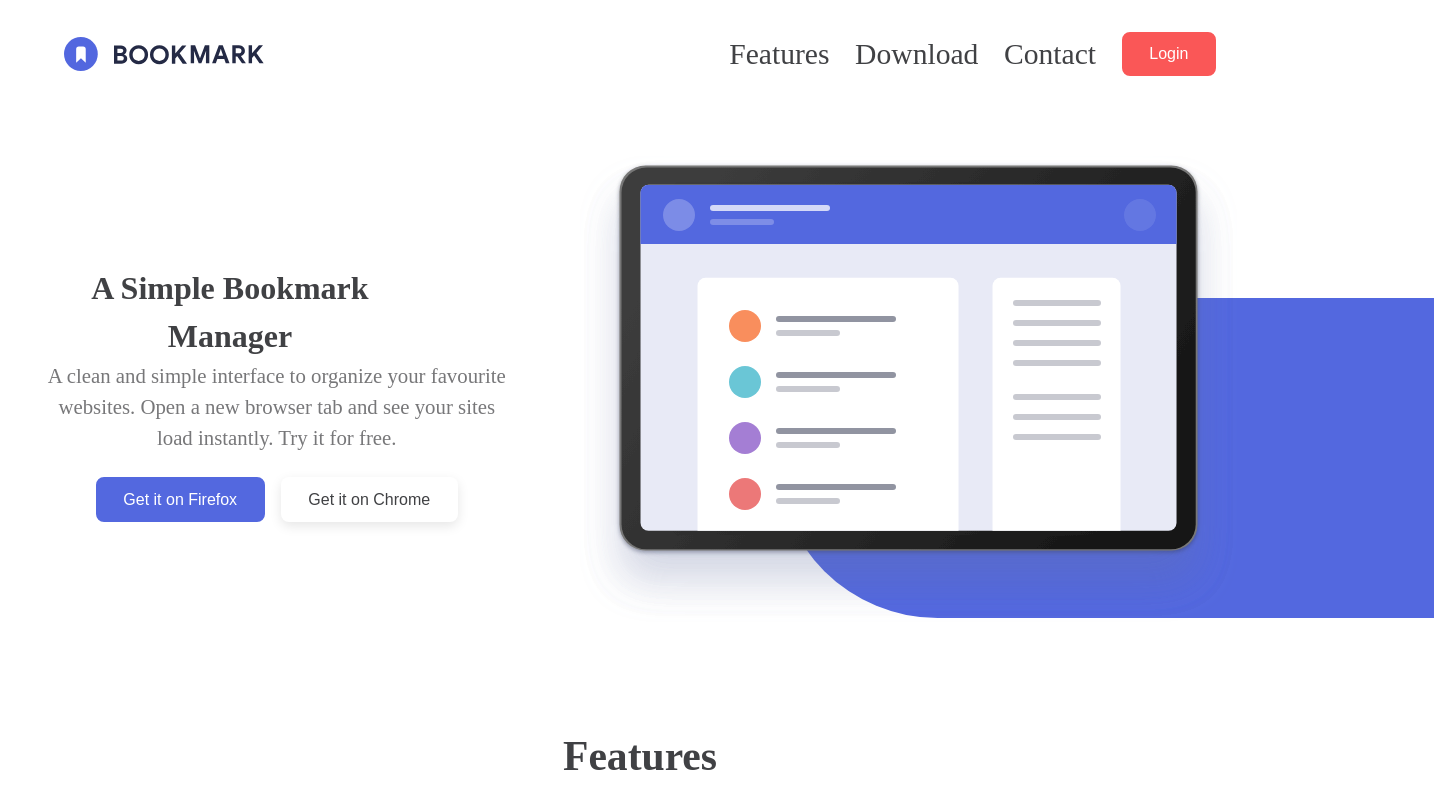
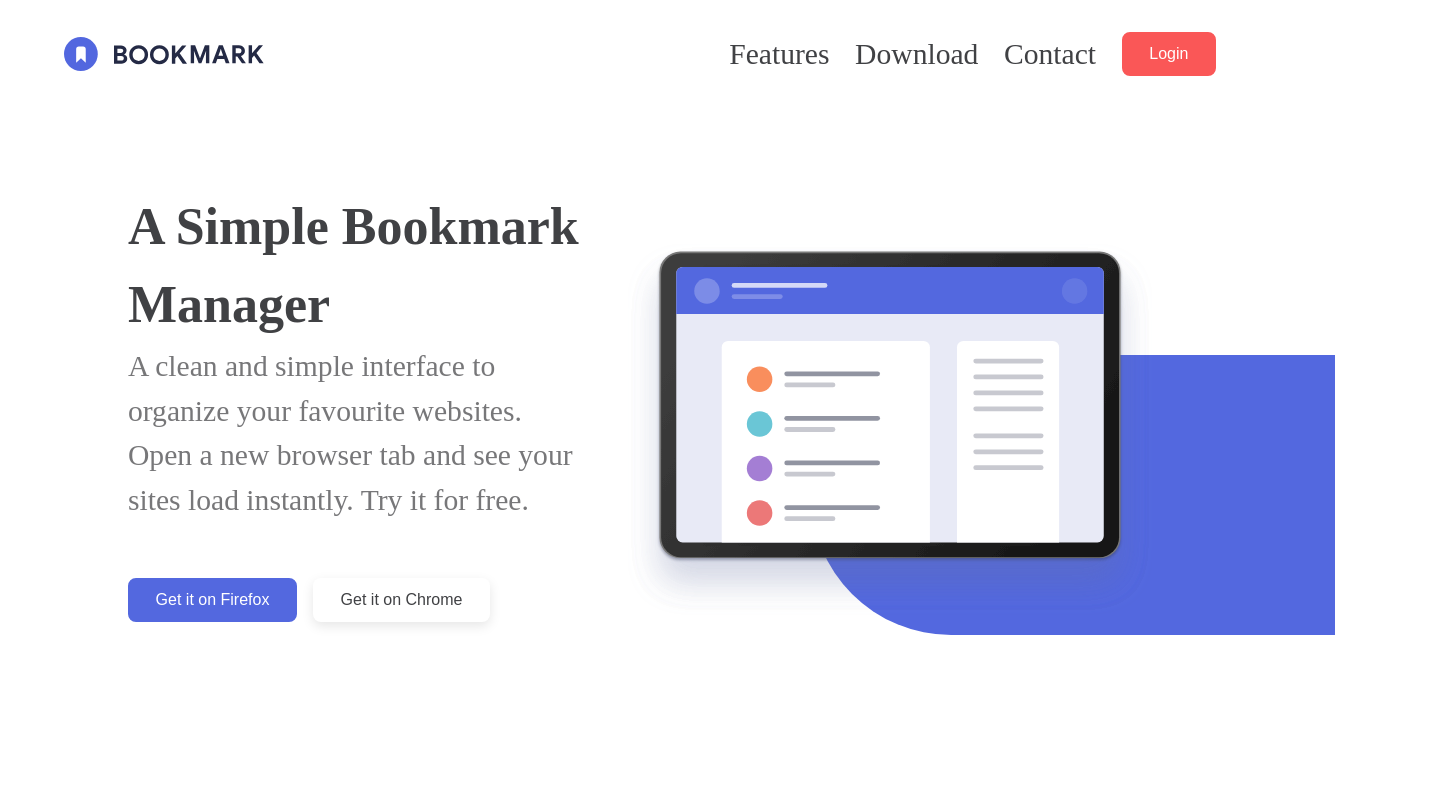
Before and after one commit to triflip/S5-react-project, a React (Vite) app: page / in a window 1280 px wide. Shown: the top 797 px of the page, 1434 px wide, since content can reach past the window. Built offline with nearby package versions, Linux system fonts and the light colour scheme.

Commit message:
fix: sync Hero.module.css with the good version from feat/heroDesktop

```diff
--- a/src/components/organisms/Hero/Hero.module.css
+++ b/src/components/organisms/Hero/Hero.module.css
@@ -2,9 +2,15 @@
   padding: 3rem 1.5rem;
   text-align: center;
   display: flex;
-  flex-direction: column-reverse;
+  flex-direction: column;
   align-items: center;
-  gap: 2rem;
+}
+
+.textSection {
+  display: flex;
+  flex-wrap: wrap;
+  max-width: 500px;
+  margin: 0 auto 3rem;
 }
 
 .textSection {
@@ -36,62 +42,92 @@
 
 .imageWrapper {
   position: relative;
-  max-width: auto;
 }
 
 .imageWrapper img {
   width: 100%;
+  max-width: 400px;
   margin: 0 auto;
 }
 
 .backgroundShape {
   position: absolute;
-  top: 30%;
-  left: 80%;
+  top: 20%;
+  left: 70%;
   transform: translateX(-50%);
   width: 90%;
-  height: 100vh;
-  min-height: 80px;
-  max-height: 180px;
+  height: 70vh;
+  min-height: 100px;
+  max-height: 250px;
   z-index: -1;
   background-color: var(--color-primary);
   border-top-left-radius: 200px;
   border-bottom-left-radius: 200px;
 }
 
+@media (min-width: 768px) {
+  .hero {
+    padding: 3rem 3rem;
+  }
+
+  .hero h2 {
+    font-size: calc(var(--h2-size) + 0.5rem);
+  }
+
+  .hero p {
+    max-width: 450px;
+    margin: 0 auto 2rem auto;
+  }
+}
+
 @media (min-width: 1200px) {
   .hero {
     flex-direction: row;
     text-align: left;
-    justify-content: space-around;
+    justify-content: space-between;
+    padding: 5rem 8rem;
   }
 
-  .textContent {
-    max-width: 600px;
-    margin-left: 3rem;
+  .textSection {
+    max-width: 500px;
+    align-items: flex-start;
   }
 
-    h2 {
-      width: 80%;
-    }
+  .textSection h2 {
+    font-size: var(--h2-size);
+    font-weight: 700;
+    text-align: start;
+  }
 
-    .buttons {
-      justify-content: flex-start;
-    }
+  .textSection p {
+    font-size: var(--p-size);
+    text-align: start;
+    margin-left: 0;
+  }
 
-    .imageWrapper img {
+  .buttons {
+    justify-content: center;
+    align-items: center;
+  }
+
+  .imageWrapper {
+    flex: 1;
+    display: flex;
+    justify-content: flex-end;
+  }
+
+  .imageWrapper img {
   width: 100%;
-  max-width: auto;
-
+  max-width: 600px;
 }
 
 .backgroundShape {
   top: 30%;
+  left: 85%;
   width: 100%;
-  min-height: 100px;
-  max-height: 320px;
+  height: 35vh;
+  max-height: 400px;
 }
 
 
-
 }
```
